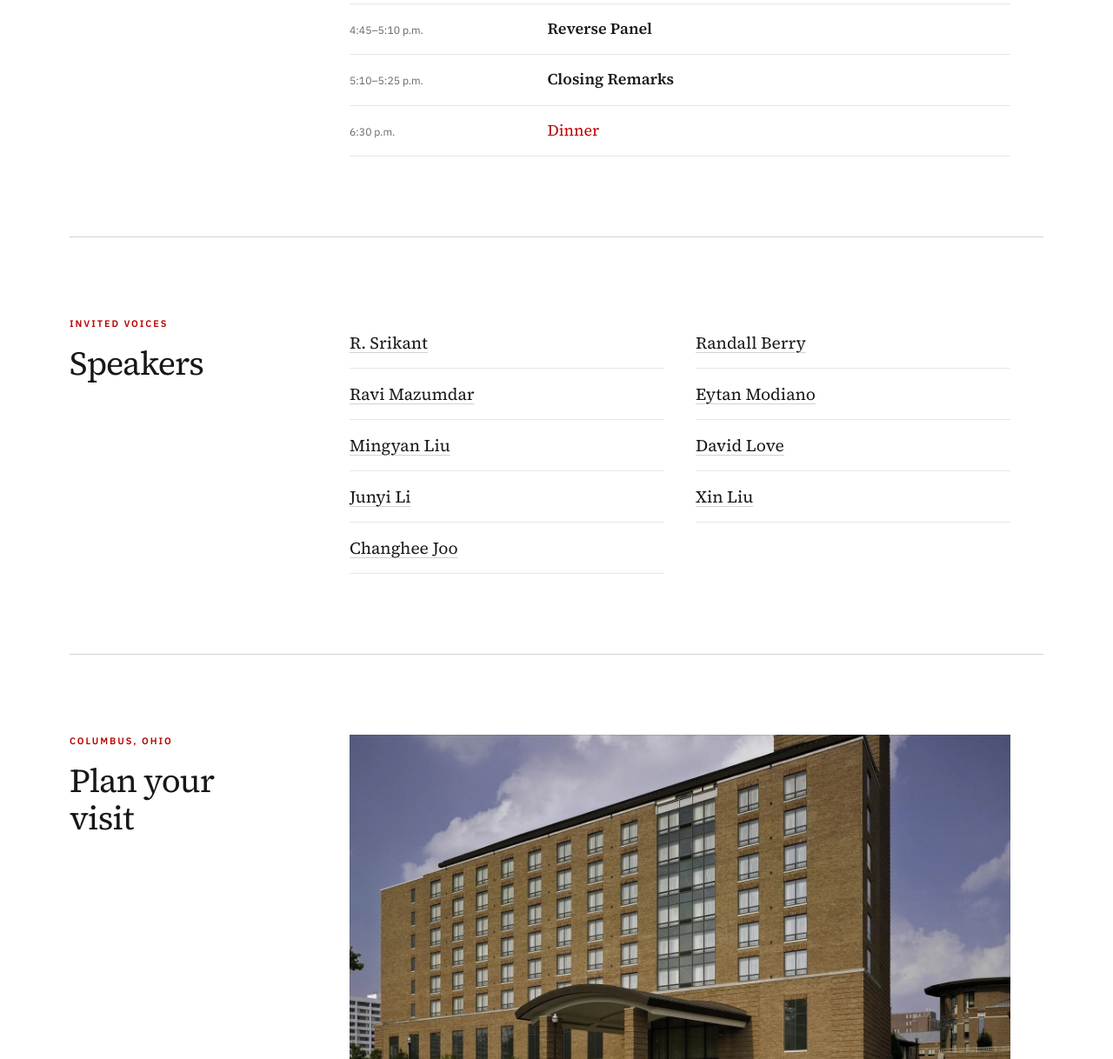
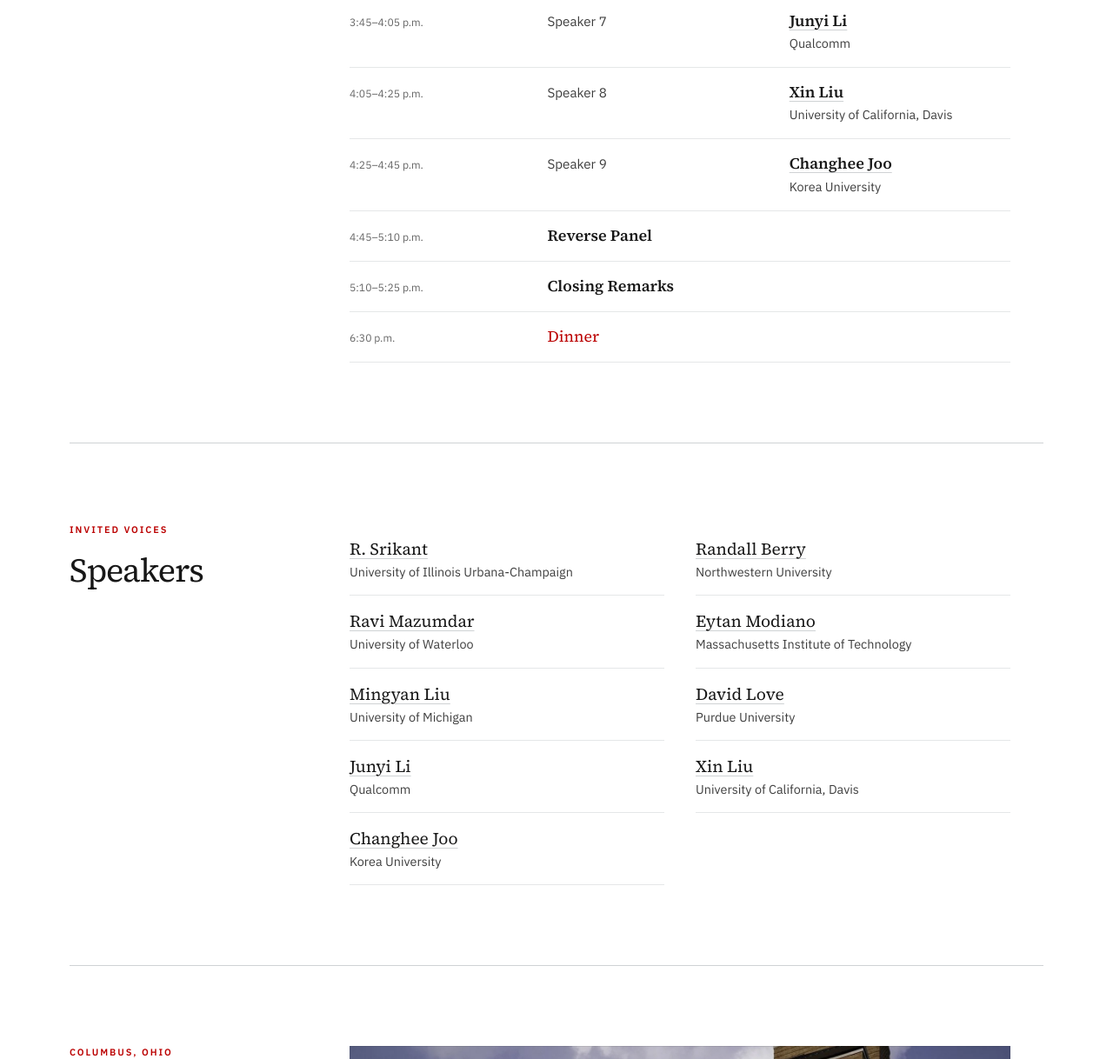
Before and after one commit to nessfest/nessfest.github.io, a plain HTML site: page index.html in a window 1280 px wide. Shown: the part 4980-6198 px from the top of the page at 87% size. Drawn offline with Linux system fonts and the light colour scheme.

Commit message:
Add NessFest speaker affiliations

```diff
--- a/index.html
+++ b/index.html
@@ -19,7 +19,7 @@
     <link rel="icon" href="assets/favicon.svg" type="image/svg+xml" />
     <link rel="preload" href="assets/fonts/source-serif-4-400.ttf" as="font" type="font/ttf" crossorigin />
     <link rel="preload" href="assets/fonts/ibm-plex-sans-400.ttf" as="font" type="font/ttf" crossorigin />
-    <link rel="stylesheet" href="styles.css?v=20261117-photos" />
+    <link rel="stylesheet" href="styles.css?v=20261118-affiliations" />
     <script defer src="script.js?v=20260828-genealogy"></script>
   </head>
   <body>
@@ -227,17 +227,26 @@
             <li>
               <time datetime="2026-11-13T09:15">9:15–9:35 a.m.</time>
               <p>Speaker 1</p>
-              <a class="program-speaker speaker-link" href="https://sites.google.com/a/illinois.edu/srikant/home" target="_blank" rel="noopener noreferrer">R. Srikant</a>
+              <div class="program-speaker">
+                <a class="speaker-link" href="https://sites.google.com/a/illinois.edu/srikant/home" target="_blank" rel="noopener noreferrer">R. Srikant</a>
+                <span class="speaker-affiliation">University of Illinois Urbana-Champaign</span>
+              </div>
             </li>
             <li>
               <time datetime="2026-11-13T09:35">9:35–9:55 a.m.</time>
               <p>Speaker 2</p>
-              <a class="program-speaker speaker-link" href="https://users.eecs.northwestern.edu/~rberry/" target="_blank" rel="noopener noreferrer">Randall Berry</a>
+              <div class="program-speaker">
+                <a class="speaker-link" href="https://users.eecs.northwestern.edu/~rberry/" target="_blank" rel="noopener noreferrer">Randall Berry</a>
+                <span class="speaker-affiliation">Northwestern University</span>
+              </div>
             </li>
             <li>
               <time datetime="2026-11-13T09:55">9:55–10:15 a.m.</time>
               <p>Speaker 3</p>
-              <a class="program-speaker speaker-link" href="https://ece.uwaterloo.ca/~mazum/" target="_blank" rel="noopener noreferrer">Ravi Mazumdar</a>
+              <div class="program-speaker">
+                <a class="speaker-link" href="https://ece.uwaterloo.ca/~mazum/" target="_blank" rel="noopener noreferrer">Ravi Mazumdar</a>
+                <span class="speaker-affiliation">University of Waterloo</span>
+              </div>
             </li>
             <li class="program-break">
               <time datetime="2026-11-13T10:15">10:15–10:30 a.m.</time>
@@ -246,17 +255,26 @@
             <li>
               <time datetime="2026-11-13T10:30">10:30–10:50 a.m.</time>
               <p>Speaker 4</p>
-              <a class="program-speaker speaker-link" href="https://modiano.mit.edu/" target="_blank" rel="noopener noreferrer">Eytan Modiano</a>
+              <div class="program-speaker">
+                <a class="speaker-link" href="https://modiano.mit.edu/" target="_blank" rel="noopener noreferrer">Eytan Modiano</a>
+                <span class="speaker-affiliation">Massachusetts Institute of Technology</span>
+              </div>
             </li>
             <li>
               <time datetime="2026-11-13T10:50">10:50–11:10 a.m.</time>
               <p>Speaker 5</p>
-              <a class="program-speaker speaker-link" href="https://liu.engin.umich.edu/" target="_blank" rel="noopener noreferrer">Mingyan Liu</a>
+              <div class="program-speaker">
+                <a class="speaker-link" href="https://liu.engin.umich.edu/" target="_blank" rel="noopener noreferrer">Mingyan Liu</a>
+                <span class="speaker-affiliation">University of Michigan</span>
+              </div>
             </li>
             <li>
               <time datetime="2026-11-13T11:10">11:10–11:30 a.m.</time>
               <p>Speaker 6</p>
-              <a class="program-speaker speaker-link" href="https://engineering.purdue.edu/~djlove/" target="_blank" rel="noopener noreferrer">David Love</a>
+              <div class="program-speaker">
+                <a class="speaker-link" href="https://engineering.purdue.edu/~djlove/" target="_blank" rel="noopener noreferrer">David Love</a>
+                <span class="speaker-affiliation">Purdue University</span>
+              </div>
             </li>
             <li class="program-break">
               <time datetime="2026-11-13T11:30">11:30 a.m.–1:00 p.m.</time>
@@ -277,17 +295,26 @@
             <li>
               <time datetime="2026-11-13T15:45">3:45–4:05 p.m.</time>
               <p>Speaker 7</p>
-              <a class="program-speaker speaker-link" href="https://lidssmart.lids.mit.edu/speaker/junyi-li/" target="_blank" rel="noopener noreferrer">Junyi Li</a>
+              <div class="program-speaker">
+                <a class="speaker-link" href="https://lidssmart.lids.mit.edu/speaker/junyi-li/" target="_blank" rel="noopener noreferrer">Junyi Li</a>
+                <span class="speaker-affiliation">Qualcomm</span>
+              </div>
             </li>
             <li>
               <time datetime="2026-11-13T16:05">4:05–4:25 p.m.</time>
               <p>Speaker 8</p>
-              <a class="program-speaker speaker-link" href="https://xinliu.engineering.ucdavis.edu/" target="_blank" rel="noopener noreferrer">Xin Liu</a>
+              <div class="program-speaker">
+                <a class="speaker-link" href="https://xinliu.engineering.ucdavis.edu/" target="_blank" rel="noopener noreferrer">Xin Liu</a>
+                <span class="speaker-affiliation">University of California, Davis</span>
+              </div>
             </li>
             <li>
               <time datetime="2026-11-13T16:25">4:25–4:45 p.m.</time>
               <p>Speaker 9</p>
-              <a class="program-speaker speaker-link" href="https://rain.korea.ac.kr/members/professor" target="_blank" rel="noopener noreferrer">Changhee Joo</a>
+              <div class="program-speaker">
+                <a class="speaker-link" href="https://rain.korea.ac.kr/members/professor" target="_blank" rel="noopener noreferrer">Changhee Joo</a>
+                <span class="speaker-affiliation">Korea University</span>
+              </div>
             </li>
             <li>
               <time datetime="2026-11-13T16:45">4:45–5:10 p.m.</time>
@@ -313,15 +340,42 @@
 
         <div class="section-body">
           <ol class="speaker-list" aria-label="Speakers in program order">
-            <li><a class="speaker-link" href="https://sites.google.com/a/illinois.edu/srikant/home" target="_blank" rel="noopener noreferrer">R. Srikant</a></li>
-            <li><a class="speaker-link" href="https://users.eecs.northwestern.edu/~rberry/" target="_blank" rel="noopener noreferrer">Randall Berry</a></li>
-            <li><a class="speaker-link" href="https://ece.uwaterloo.ca/~mazum/" target="_blank" rel="noopener noreferrer">Ravi Mazumdar</a></li>
-            <li><a class="speaker-link" href="https://modiano.mit.edu/" target="_blank" rel="noopener noreferrer">Eytan Modiano</a></li>
-            <li><a class="speaker-link" href="https://liu.engin.umich.edu/" target="_blank" rel="noopener noreferrer">Mingyan Liu</a></li>
-            <li><a class="speaker-link" href="https://engineering.purdue.edu/~djlove/" target="_blank" rel="noopener noreferrer">David Love</a></li>
-            <li><a class="speaker-link" href="https://lidssmart.lids.mit.edu/speaker/junyi-li/" target="_blank" rel="noopener noreferrer">Junyi Li</a></li>
-            <li><a class="speaker-link" href="https://xinliu.engineering.ucdavis.edu/" target="_blank" rel="noopener noreferrer">Xin Liu</a></li>
-            <li><a class="speaker-link" href="https://rain.korea.ac.kr/members/professor" target="_blank" rel="noopener noreferrer">Changhee Joo</a></li>
+            <li>
+              <a class="speaker-link" href="https://sites.google.com/a/illinois.edu/srikant/home" target="_blank" rel="noopener noreferrer">R. Srikant</a>
+              <span class="speaker-affiliation">University of Illinois Urbana-Champaign</span>
+            </li>
+            <li>
+              <a class="speaker-link" href="https://users.eecs.northwestern.edu/~rberry/" target="_blank" rel="noopener noreferrer">Randall Berry</a>
+              <span class="speaker-affiliation">Northwestern University</span>
+            </li>
+            <li>
+              <a class="speaker-link" href="https://ece.uwaterloo.ca/~mazum/" target="_blank" rel="noopener noreferrer">Ravi Mazumdar</a>
+              <span class="speaker-affiliation">University of Waterloo</span>
+            </li>
+            <li>
+              <a class="speaker-link" href="https://modiano.mit.edu/" target="_blank" rel="noopener noreferrer">Eytan Modiano</a>
+              <span class="speaker-affiliation">Massachusetts Institute of Technology</span>
+            </li>
+            <li>
+              <a class="speaker-link" href="https://liu.engin.umich.edu/" target="_blank" rel="noopener noreferrer">Mingyan Liu</a>
+              <span class="speaker-affiliation">University of Michigan</span>
+            </li>
+            <li>
+              <a class="speaker-link" href="https://engineering.purdue.edu/~djlove/" target="_blank" rel="noopener noreferrer">David Love</a>
+              <span class="speaker-affiliation">Purdue University</span>
+            </li>
+            <li>
+              <a class="speaker-link" href="https://lidssmart.lids.mit.edu/speaker/junyi-li/" target="_blank" rel="noopener noreferrer">Junyi Li</a>
+              <span class="speaker-affiliation">Qualcomm</span>
+            </li>
+            <li>
+              <a class="speaker-link" href="https://xinliu.engineering.ucdavis.edu/" target="_blank" rel="noopener noreferrer">Xin Liu</a>
+              <span class="speaker-affiliation">University of California, Davis</span>
+            </li>
+            <li>
+              <a class="speaker-link" href="https://rain.korea.ac.kr/members/professor" target="_blank" rel="noopener noreferrer">Changhee Joo</a>
+              <span class="speaker-affiliation">Korea University</span>
+            </li>
           </ol>
         </div>
       </section>
--- a/styles.css
+++ b/styles.css
@@ -755,6 +755,16 @@ figcaption {
   outline-offset: 4px;
 }
 
+.speaker-affiliation {
+  display: block;
+  margin-top: 4px;
+  color: var(--ink-soft);
+  font-family: var(--sans);
+  font-size: 0.9rem;
+  font-weight: 400;
+  line-height: 1.4;
+}
+
 .speaker-list {
   display: grid;
   grid-template-columns: repeat(2, minmax(0, 1fr));
```
